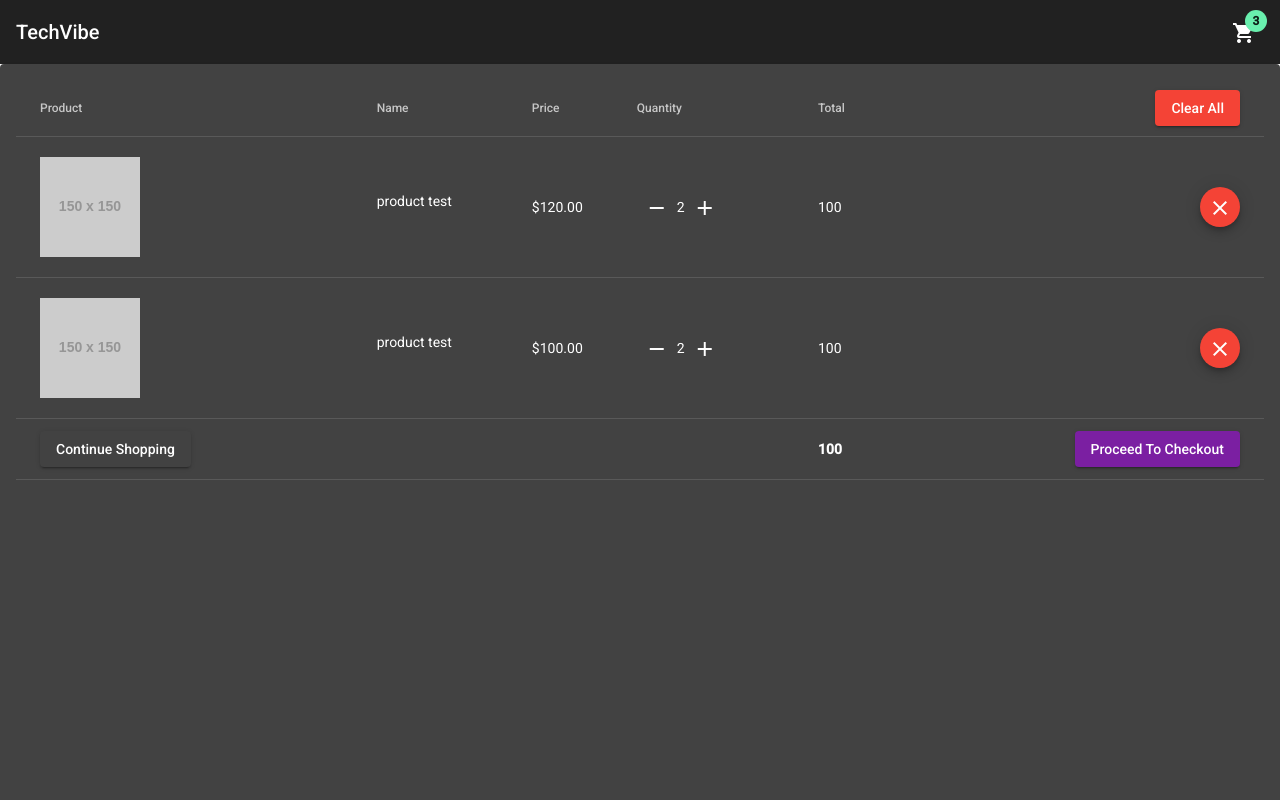
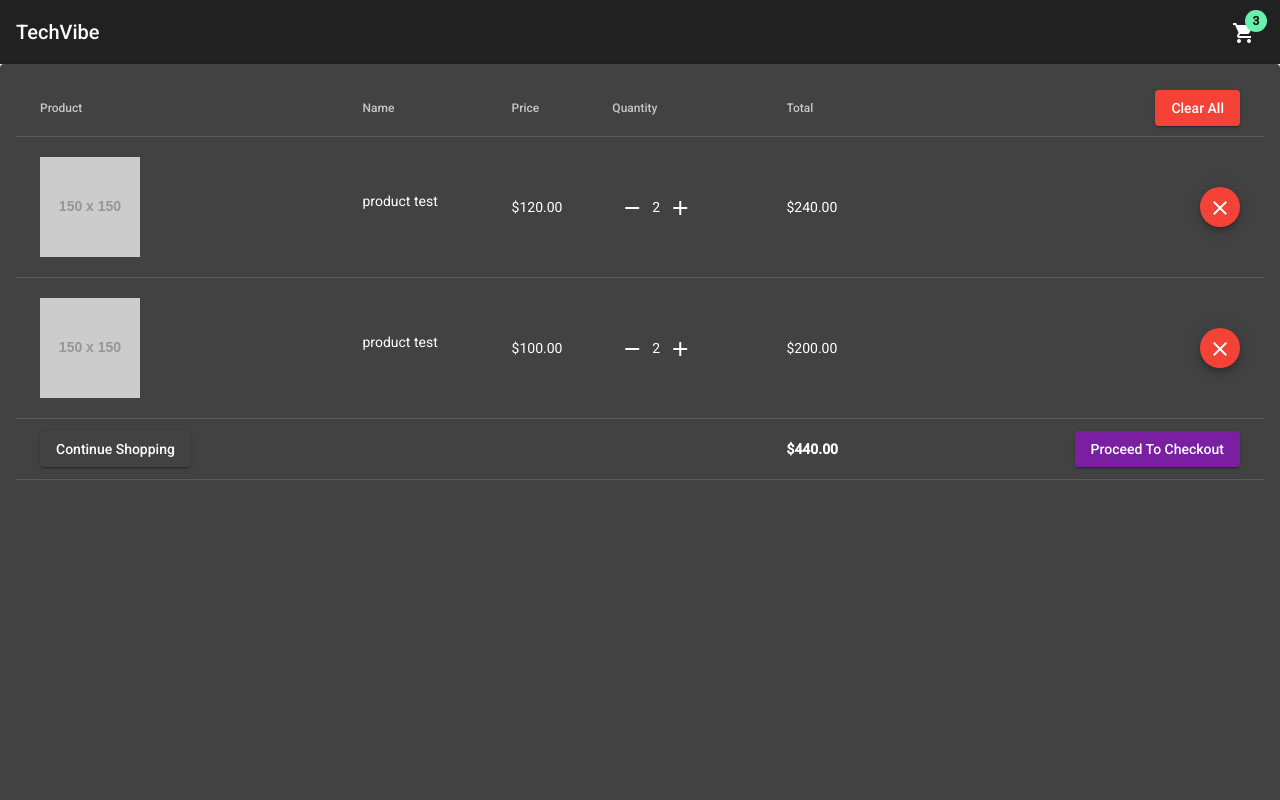
Before and after one commit to tia-cin/techvibe-ecommerce, an Angular app: page /purchase in a window 1280 px wide. Shown: the top 800 px of the page. Built offline with nearby package versions, Linux system fonts and the light colour scheme.

Commit message:
purchase page - getTotal functionallity

```diff
--- a/src/app/pages/purchase/purchase.component.html
+++ b/src/app/pages/purchase/purchase.component.html
@@ -38,9 +38,13 @@
     </ng-container>
     <ng-container matColumnDef="total">
       <th mat-header-cell *matHeaderCellDef>Total</th>
-      <td mat-cell *matCellDef="let element">100</td>
+      <td mat-cell *matCellDef="let element">
+        {{ element.quantity * element.price | currency }}
+      </td>
       <td mat-footer-cell *matFooterCellDef>
-        <span class="font-bold py-5 block">100</span>
+        <span class="font-bold py-5 block">{{
+          getTotal(cart.items) | currency
+        }}</span>
       </td>
     </ng-container>
     <ng-container matColumnDef="action">
--- a/src/app/pages/purchase/purchase.component.ts
+++ b/src/app/pages/purchase/purchase.component.ts
@@ -42,4 +42,10 @@ export class PurchaseComponent implements OnInit {
   ngOnInit(): void {
     this.dataSource = this.cart.items;
   }
+
+  getTotal(items: CartItem[]): number {
+    return items
+      .map((item) => item.price * item.quantity)
+      .reduce((prev, curr) => prev + curr, 0);
+  }
 }
```
